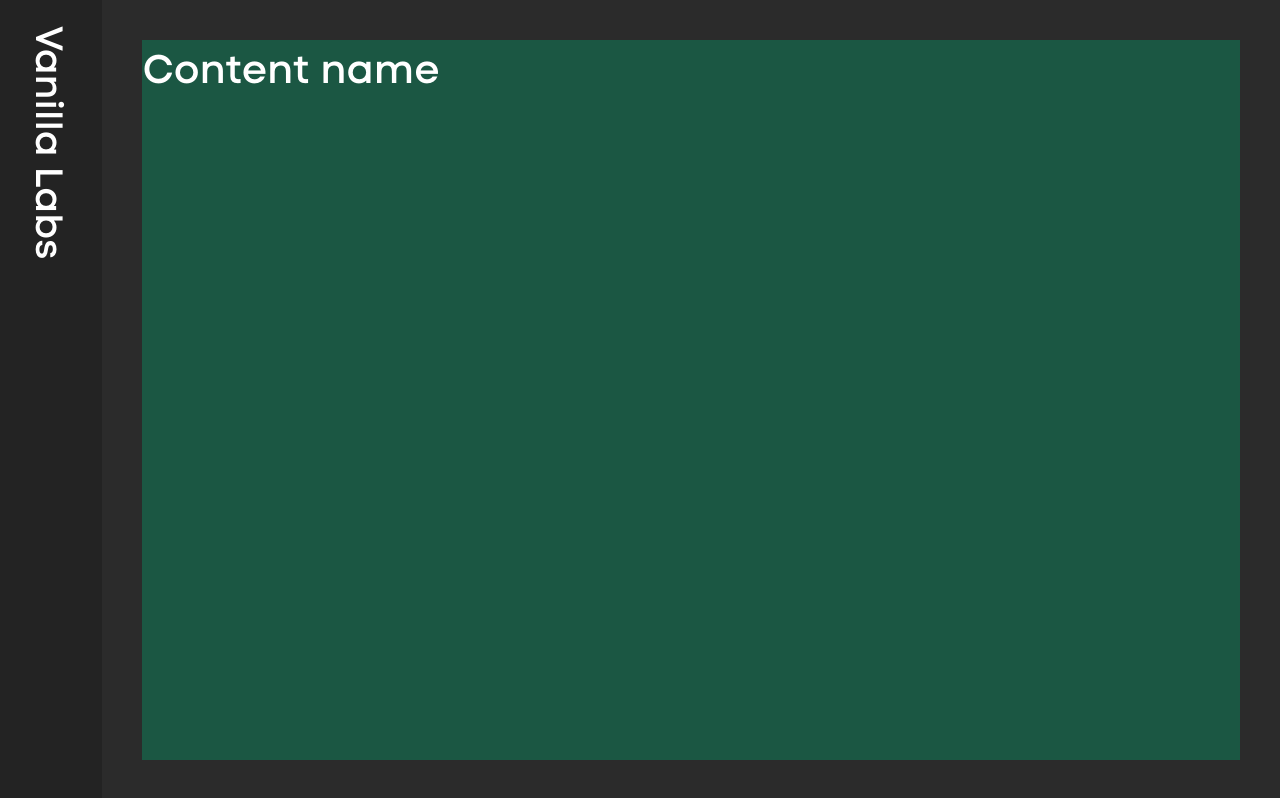
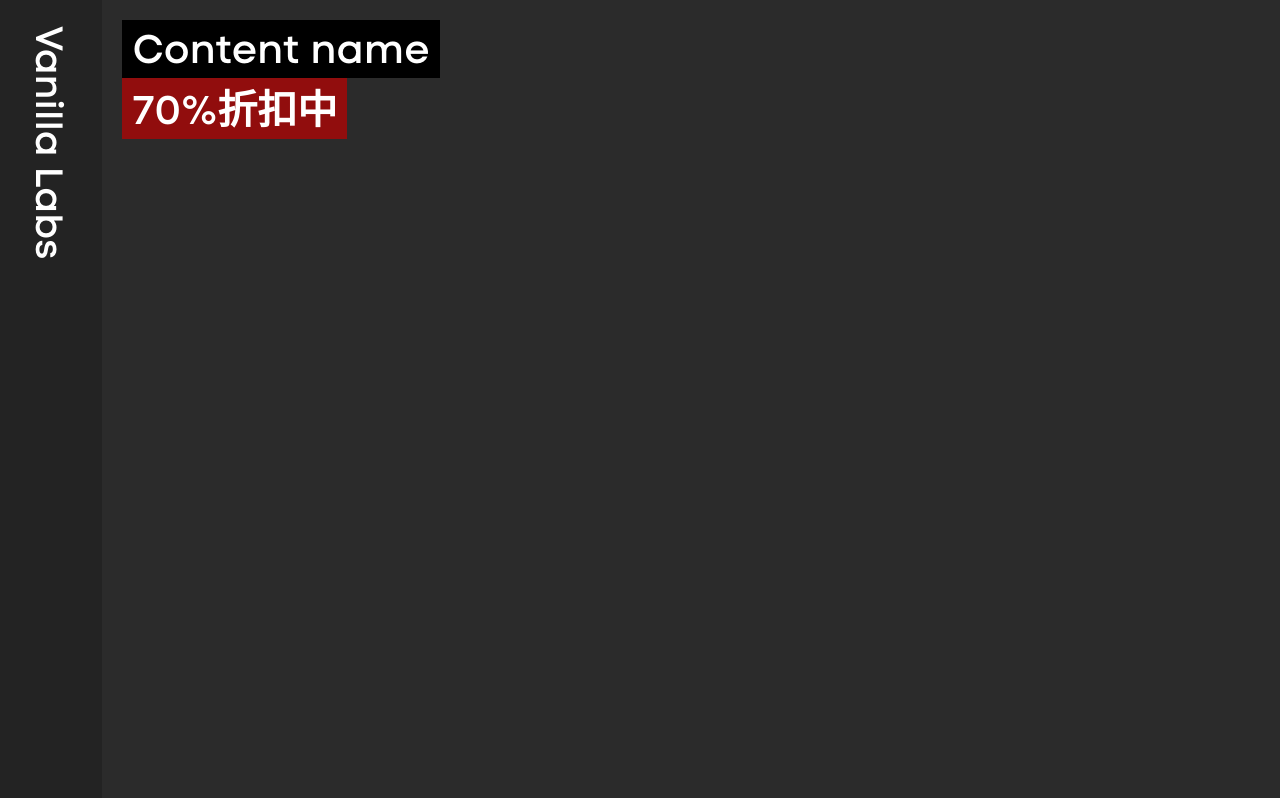
Before and after one commit to ChiAn22/VanillaLabs, a plain HTML site: page Resource/Alpha/Package/VanillaLabs/Content_Package/Packet/001Avocado/page/page.html in a window 1280 px wide. Drawn offline with Linux system fonts and the light colour scheme.

Commit message:
函桉更改了文件。

```diff
--- a/Resource/Alpha/Package/VanillaLabs/Content_Package/Packet/001Avocado/page/page.html
+++ b/Resource/Alpha/Package/VanillaLabs/Content_Package/Packet/001Avocado/page/page.html
@@ -13,12 +13,20 @@
 </div>
 <div id="content">
     <div id="content_leftInner" onmousemove="TouchedCircle()" onmouseleave="TouchedCircleHidden()">
-        <p style="writing-mode: vertical-rl;font-family: CodeText;color: white;font-size: 38px;">Vanilla Labs</p>
+        <p id="content_leftInner_text">Vanilla Labs</p>
     </div>
-    <div style="width: 92%;height:100%;background: #2b2b2b;padding: 40px">
-        <div style="width: 100%;height: 100%;background: #1b5743">
-            <p style="font-family: CodeText;font-size: 40px;font-weight: bold;color: #FFFFFF;">Content name</p>
+    <div id="content_rightInner">
+        <div id="content_rightInner_left">
+            <div class="content_rightInner_leftTitle" style="background: #000000">
+                <p class="content_rightInner_leftTitle_text">Content name</p>
+            </div>
+            <div class="content_rightInner_leftTitle" style="background: #910d0d">
+                <p class="content_rightInner_leftTitle_text">70%折扣中</p>
+            </div>
         </div>
+        <div id="content_rightInner_right">
+        </div>
+
     </div>
 </div>
 
--- a/Resource/Alpha/Package/VanillaLabs/Content_Package/Packet/001Avocado/page/page_/page.css
+++ b/Resource/Alpha/Package/VanillaLabs/Content_Package/Packet/001Avocado/page/page_/page.css
@@ -33,6 +33,40 @@ body{
     display: flex;
     flex-direction: column;
 }
+#content_leftInner_text{
+    writing-mode: vertical-rl;
+    font-family: CodeText;
+    color: white;
+    font-size: 38px;
+}
+#content_rightInner{
+    width: 92%;
+    height:100%;
+    background: #2b2b2b;
+    padding: 20px;
+    display: flex;
+}
+#content_rightInner_left{
+    width: 50%;
+    height: 100%
+}
+#content_rightInner_right{
+    width: 50%;
+    height: 100%
+}
+
+.content_rightInner_leftTitle{
+    width:fit-content;
+    height:auto;
+}
+.content_rightInner_leftTitle_text{
+    font-family: CodeText;
+    margin:0 10px;
+    font-size: 40px;
+    font-weight: bold;
+    color: #FFFFFF;
+}
+
 #a{
     visibility: hidden;
     opacity: 0;
```
